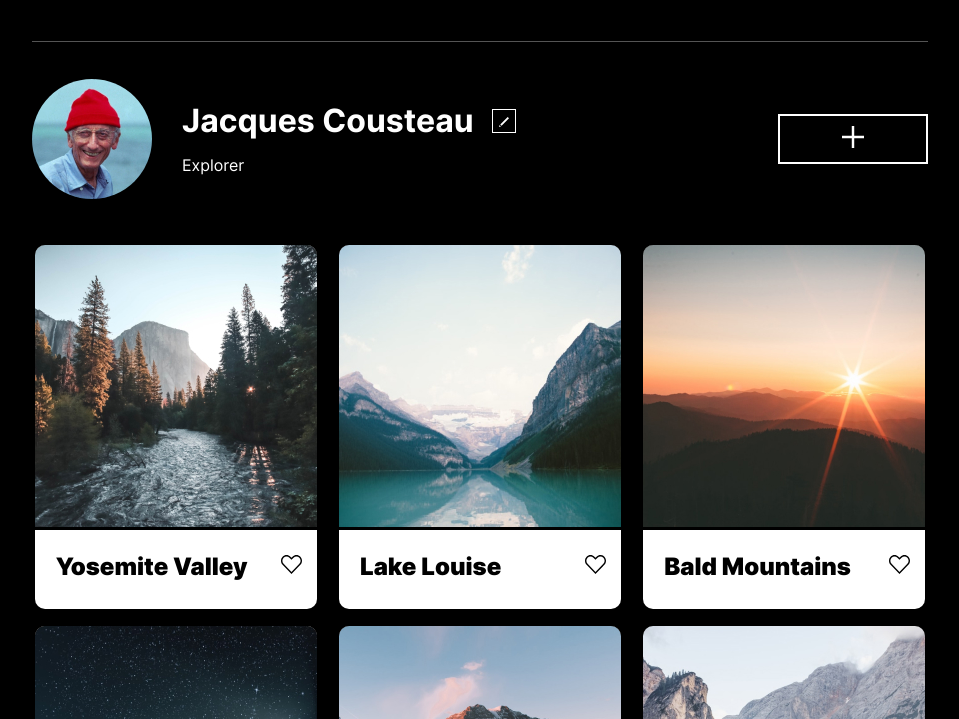
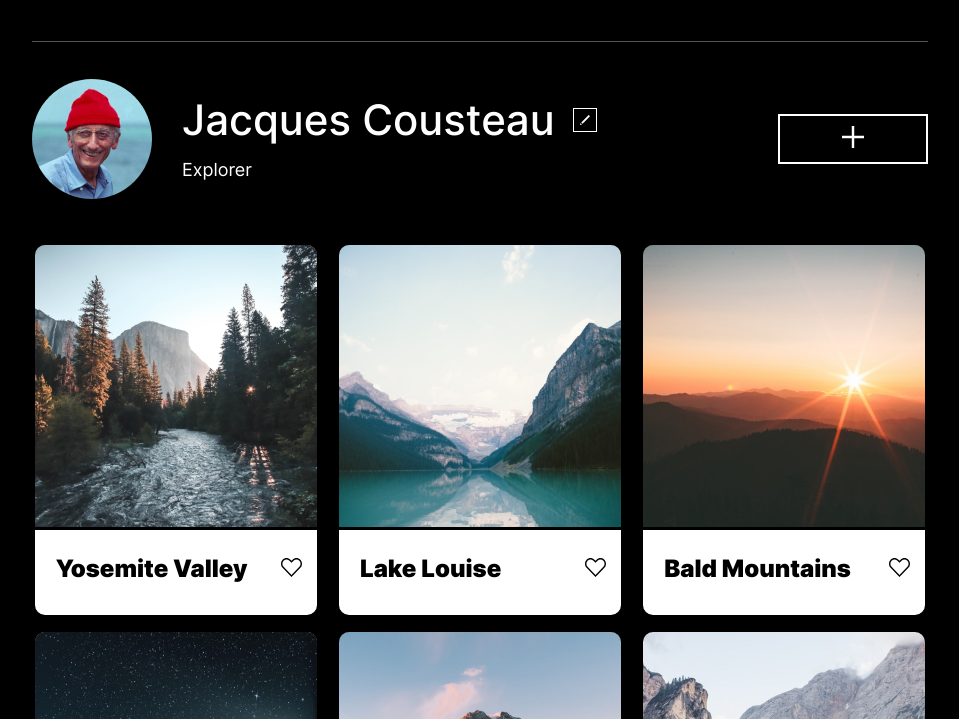
Before and after one commit to joaofq/web_project_4, a plain HTML site: page index.html in a window 1280 px wide. Shown: the part 81-800 px from the top of the page, without its empty margins (160-1119 px from the left). Drawn offline with Linux system fonts and the light colour scheme.

Commit message:
Bugfix - Fonts

```diff
--- a/pages/index.css
+++ b/pages/index.css
@@ -60,6 +60,10 @@
 
 .profile__name {
   margin: 0;
+  font-style: normal;
+  font-weight: 500;
+  font-size: 42px;
+  line-height: 1.14;
 }
 
 .editButton {
@@ -77,6 +81,10 @@
 .profile__description {
   margin-top: 16px;
   margin: 16px 0 0;
+  font-style: normal;
+  font-weight: 400;
+  font-size: 18px;
+  line-height: 1.22;
 }
 
 .addButton {
@@ -115,9 +123,10 @@
 .card__text {
   margin: 0;
   color: black;
+  font-style: normal;
+  font-weight: 900;
   font-size: 24px;
-  font-weight: 900;
-  line-height: 0.82;
+  line-height: 1.2;
 }
 
 .likeButton {
@@ -132,5 +141,5 @@ footer p {
   color: #545454;
   font-size: 18px;
   font-weight: 400;
-  line-height: 0.82;
+  line-height: 1.22;
 }
```
